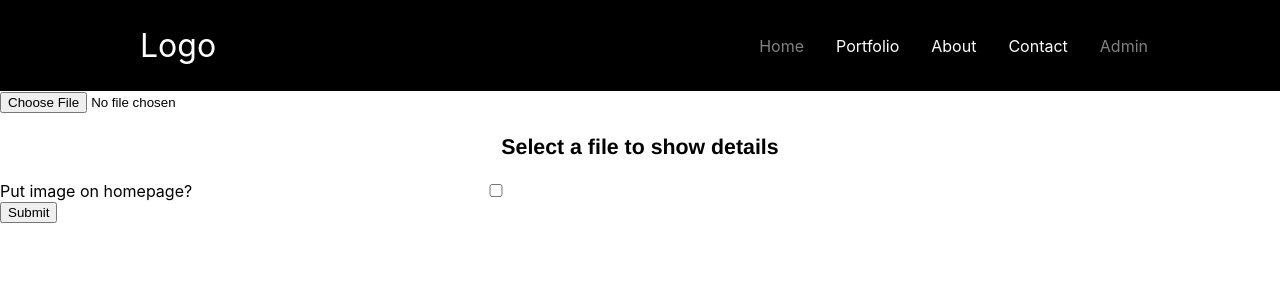
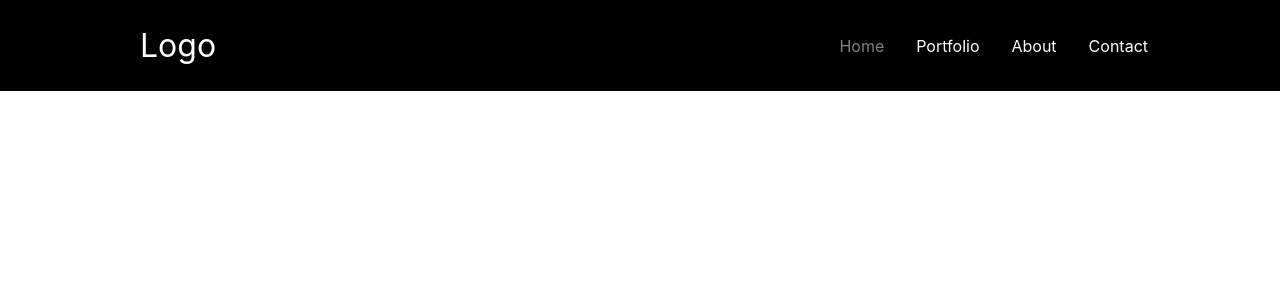
Before and after one commit to Red-Hammer/gomez_portfolio_frontend, a React (Create React App) app: page /admin in a window 1280 px wide. Shown: the top 300 px of the page. Built offline with nearby package versions, Linux system fonts and the light colour scheme.

Commit message:
removed Admin page

```diff
--- a/src/App.js
+++ b/src/App.js
@@ -3,9 +3,8 @@ import About from "./Pages/About";
 import Contact from "./Pages/Contact";
 import Header from "./Header";
 import Portfolio from "./Pages/Portfolio";
-import Admin from "./Pages/Admin";
 import Homepage from "./Pages/Home";
-import {BrowserRouter as Router, Route, Switch, Redirect} from "react-router-dom";
+import {BrowserRouter as Router, Route, Switch} from "react-router-dom";
 import './App.css';
 
 function App() {
@@ -18,7 +17,6 @@ function App() {
                 <Route path="/portfolio" exact component={Portfolio}/>
                 <Route path="/about" component={About}/>
                 <Route path="/contact" component={Contact}/>
-                <Route path="/admin" component={Admin}/> // Move this behind a security wall
             </Switch>
         </Router>
 
--- a/src/Header.js
+++ b/src/Header.js
@@ -4,7 +4,7 @@ import {Bars, Nav, NavLink, NavLogo, NavMenu,} from "./NavbarElements";
 // Logo flush left
 // Nav flush right
 // Center "Gomez Adams"
-export default function Header(props) {
+export default function Header() {
 
     return (
         <>
@@ -27,9 +27,6 @@ export default function Header(props) {
                     <NavLink to="/contact" activeStyle>
                         Contact
                     </NavLink>
-                    <NavLink to="/admin" activeStyle>
-                        Admin
-                    </NavLink>
                 </NavMenu>
             </Nav>
         </>
--- a/src/Pages/Admin.js
+++ /dev/null
@@ -1,75 +0,0 @@
-import React, {useState} from "react";
-// Need to reset file state
-export default function Admin() {
-    const [selectedFile, setSelectedFile] = useState(null);
-    const [isFilePicked, setIsFilePicked] = useState(false);
-    const [isFileHomepage, setIsFileHomepage] = useState(false);
-
-
-    const fileChangeHandler = (event) => {
-        setSelectedFile(event.target.files[0]);
-        setIsFilePicked(true);
-    };
-
-    const homeChangeHandler = () => {
-        setIsFileHomepage(!isFileHomepage);
-    }
-
-    const handleSubmission = () => {
-        const formData = new FormData();
-
-        formData.append('File', selectedFile);
-        formData.append('isHomepage', JSON.stringify(isFileHomepage))
-        console.log(formData)
-
-        fetch(
-            'http://127.0.0.1:5003/api/uploadImage',
-            {
-                method: 'POST',
-                body: formData,
-                // isHomepage: JSON.stringify(isFileHomepage)
-            }
-        )
-            .then((res) => res.json())
-            .then((result) => {
-                console.log('Success', result);
-                setIsFilePicked(false);
-                setSelectedFile(null);
-                setIsFileHomepage(false);
-
-            })
-            .catch((error) => {
-                console.error('Error:', error);
-            });
-    };
-
-
-    return (
-        <div>
-
-            <div>
-                <input type="file" name="file" onChange={fileChangeHandler}/>
-                {isFilePicked ? (
-                    <div>
-                        <p>Filename: {selectedFile.name}</p>
-                        <p>Filetype: {selectedFile.type}</p>
-                        <p>Size in bytes: {selectedFile.size}</p>
-                        <p>
-                            lastModifiedDate:{' '}
-                            {selectedFile.lastModifiedDate.toLocaleDateString()}
-                        </p>
-                    </div>
-                ) : (
-                    <p>Select a file to show details</p>
-                )}
-                <div>
-                    Put image on homepage?
-                    <input type="checkbox" name="homepage" checked={isFileHomepage} onChange={homeChangeHandler}/>
-                </div>
-                <div>
-                    <button onClick={handleSubmission}>Submit</button>
-                </div>
-            </div>
-        </div>
-    )
-};
```
